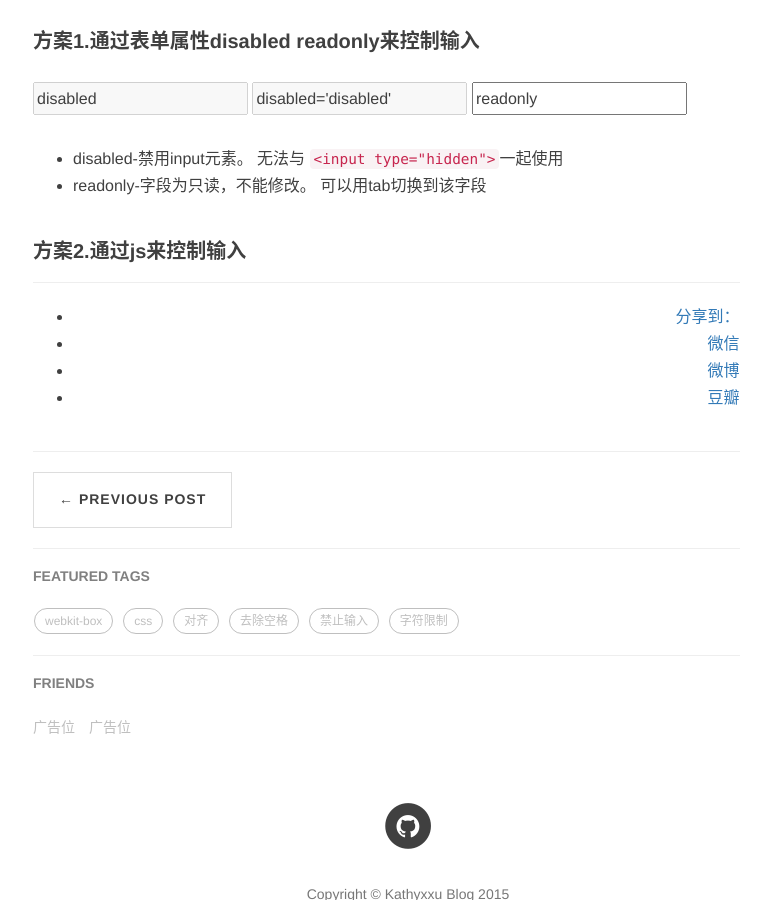
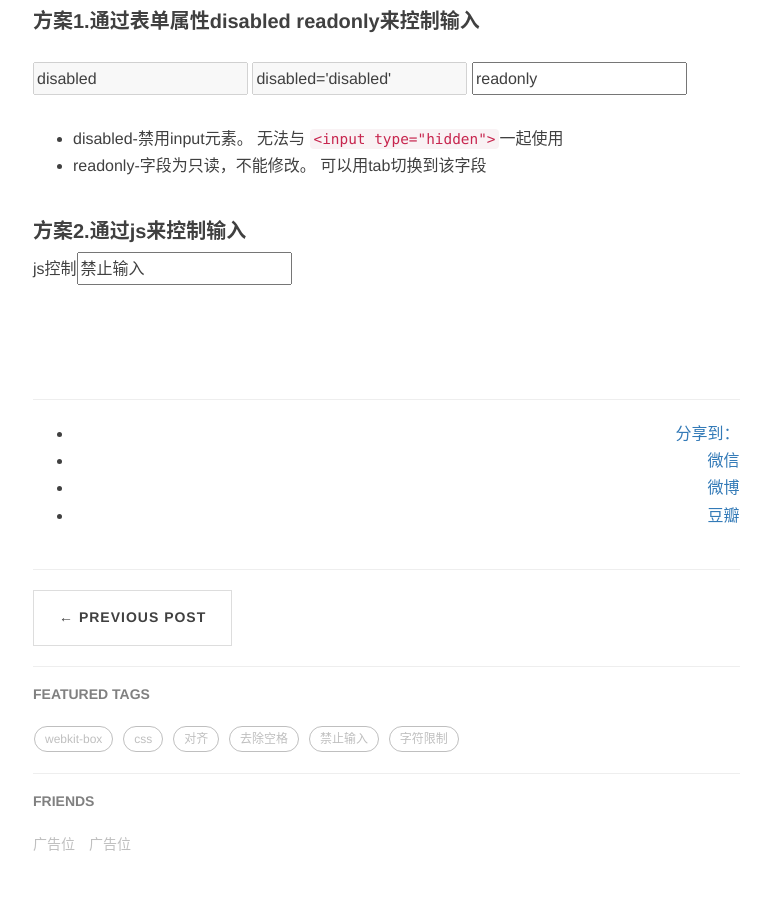
Before and after one commit to kathyxxu/kathyxxu.github.io, a Jekyll site: the page built from _posts/2015-11-14-form.markdown, in a window 1280 px wide and 900 px high, scrolled down 1059 px. Shown: the whole window, without its empty margins (232-1003 px from the left). Built offline with Jekyll 4.4.1, drawn with Linux system fonts in a browser that asks for light colours; nearby versions of some CDN libraries; comment, search, counter and statistics services are not loaded.

Commit message:
update source

```diff
--- a/_posts/2015-11-14-form.markdown
+++ b/_posts/2015-11-14-form.markdown
@@ -16,35 +16,32 @@ tags:
 <input type="button" id="tbtn" value="过滤">
 
 <script>
-window.onload = function() {
 	var tvalue = document.getElementById("tvalue"),
 		tbtn = document.getElementById("tbtn");
 
-		tbtn.onclick = function() {
-			tvalue.value = tvalue.value.replace(/^(\s|\u00A0)+|(\s|\u00A0)+$/g, "")
-		}
-}
+	tbtn.onclick = function() {
+		tvalue.value = tvalue.value.replace(/^(\s|\u00A0)+|(\s|\u00A0)+$/g, "")
+	}
 </script>
 <br/><br/>
 
 
 # 2.验证用户是否输入 #
-<input type="text" id="tvalue2" value="xx"/>
-<input type="button" id="tbtn2" value="验证是否为空"/>
-
+<div>
+	<input type="text" id="tvalue2" value="xx"/>
+	<input type="button" id="tbtn2" value="验证是否为空"/>
+</div>
 <script>
-window.onload = function() {
 	var tvalue = document.getElementById("tvalue2"),
 		tbtn = document.getElementById("tbtn2");
 
-		tbtn.onclick = function() {
-			if(!tvalue.value.replace(/^(\s|\u00A0)+|(\s|\u00A0)+$/g, "")){
-				alert('empty input')
-			}else{
-				alert('not empty input')
-			}
+	tbtn.onclick = function() {
+		if(!tvalue.value.replace(/^(\s|\u00A0)+|(\s|\u00A0)+$/g, "")){
+			alert('empty input')
+		}else{
+			alert('not empty input')
 		}
-}
+	}
 </script>
 <br/><br/>
 
@@ -62,3 +59,13 @@ window.onload = function() {
   可以用tab切换到该字段
 
 #### 方案2.通过js来控制输入 ####
+<div>js控制<input type="text" value="禁止输入" id="noInput"/></div>
+
+<script>
+	var _noInput = document.getElementById("noInput");
+
+	_noInput.onfocus = function() {
+		_noInput.blur();
+	}
+</script>
+<br/><br/>
```
Also changed, not shown: 3 other files.
